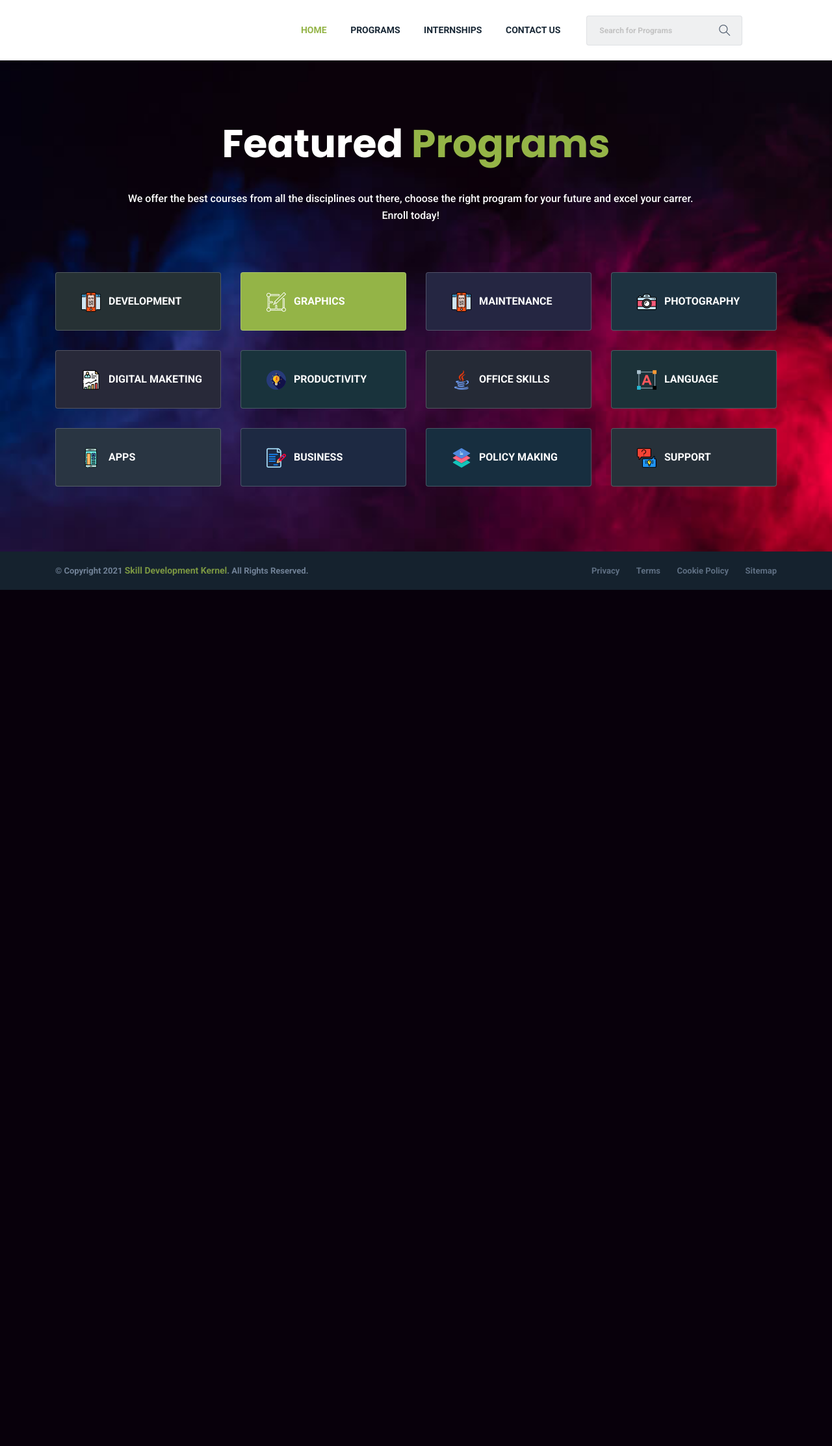
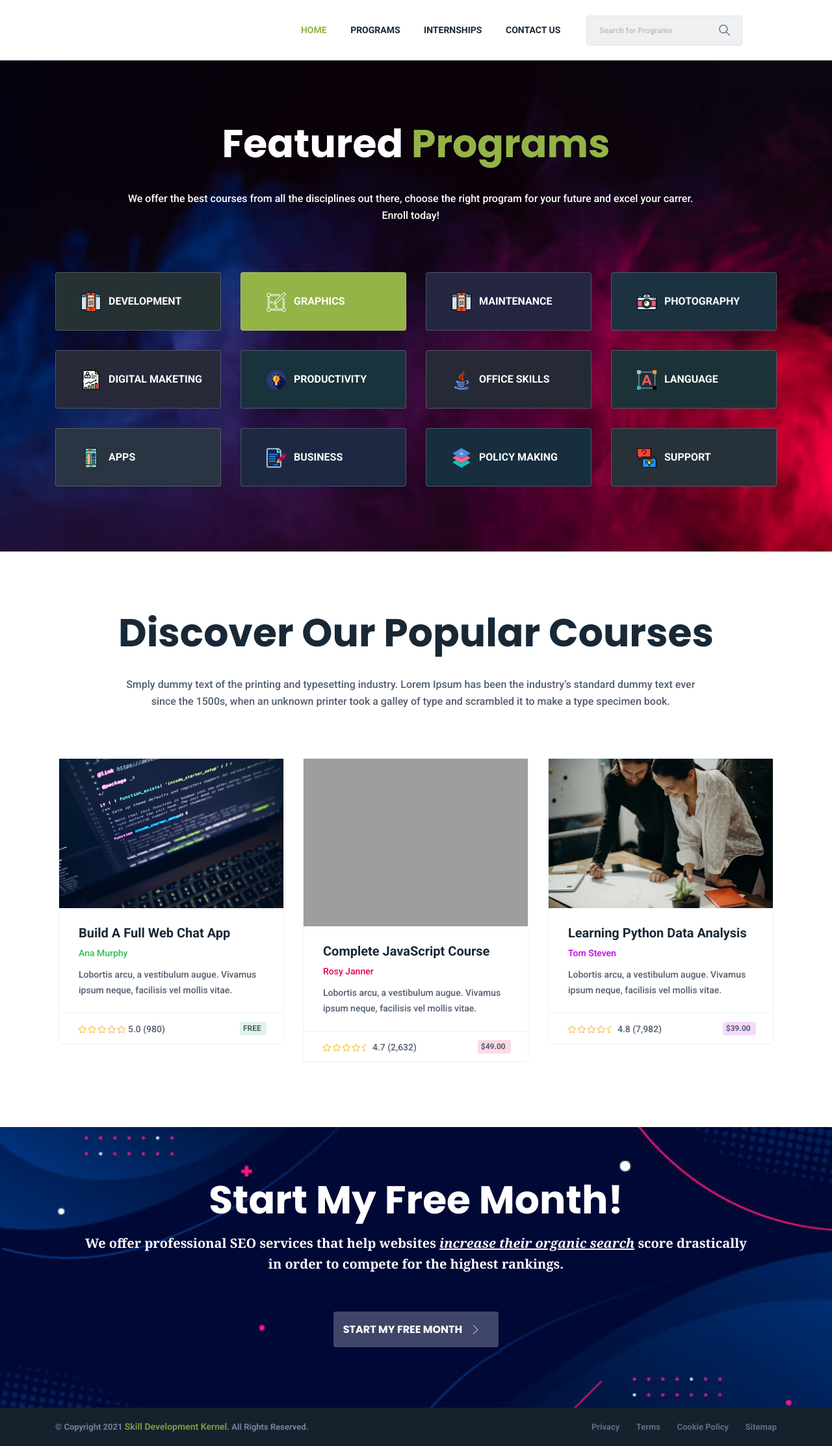
Before and after one commit to tarbiarswat/Skill-Development-Kernel, a PHP site: page / in a window 1280 px wide. Shown: the whole page at 65% size. Before the commit the page ends 908 px from the top, so only its background shows below. Run offline with PHP 8.4, Linux system fonts and the light colour scheme; some libraries are stand-ins or nearby versions; some web fonts are replaced; grey boxes are pictures that could not be loaded.

Commit message:
featured courses section added

```diff
--- /dev/null
+++ b/includes/featured_course.php
@@ -0,0 +1,106 @@
+<section class="flat-popular-courses style2 v2">
+                <div class="container">
+                    <div class="flat-title flat-text-center">
+                        <h2 class="title">Discover Our Popular Courses</h2>
+                        <p class="description">Smply dummy text of the printing and typesetting industry. Lorem Ipsum has been the industry’s standard dummy text ever since the 1500s, when an unknown printer took a galley of type and scrambled it to make a type specimen book.</p>
+                    </div> <!-- /.flat-title -->
+                    <div class="flat-courses clear-sub-columns clearfix isotope-courses style2">
+                        <div class="course style2 one-of-three text-2ebd59">
+                            <div class="course-border border-f-e6f3ff border-ra4 transition-vline">
+                                <div class="course-img img-vline">
+                                    <a href="#"><img src="images/development-1.jpg" alt="SDK"></a>
+                                    <div class="overlay">
+                                        <span class="vline"></span>
+                                        <span class="vline vline-bottom"></span>
+                                    </div>
+                                </div>
+                                <div class="course-content">
+                                    <div class="text-wrap border-bt-e6f3ff">
+                                        <h6 class="title"><a href="#">Build A Full Web Chat App</a></h6>
+                                        <p class="teacher"><a href="#">Ana Murphy</a></p>
+                                        <p class="description">Lobortis arcu, a vestibulum augue. Vivamus ipsum neque, facilisis vel mollis vitae.
+                                        </p>
+                                    </div>
+                                    <div class="wrap-rating-price">
+                                        <div class="wrap-rating">
+                                            <ul class="list star-list">
+                                                <li><i class="far fa-star"></i></li>
+                                                <li><i class="far fa-star"></i></li>
+                                                <li><i class="far fa-star"></i></li>
+                                                <li><i class="far fa-star"></i></li>
+                                                <li><i class="far fa-star"></i></li>
+                                            </ul>
+                                            <span>5.0  (980)</span>
+                                        </div>
+                                        <span class="price">FREE</span>
+                                    </div>
+                                </div>
+                            </div>
+                        </div> <!-- /.course -->
+                        <div class="course style2 one-of-three text-ea0042">
+                            <div class="course-border border-f-e6f3ff border-ra4 transition-vline">
+                                <div class="course-img img-vline">
+                                    <a href="#"><img src="images/dmarketing-1" alt="bookflare"></a>
+                                    <div class="overlay">
+                                        <span class="vline"></span>
+                                        <span class="vline vline-bottom"></span>
+                                    </div>
+                                </div>
+                                <div class="course-content">
+                                    <div class="text-wrap border-bt-e6f3ff">
+                                        <h6 class="title"><a href="#">Complete JavaScript Course</a></h6>
+                                        <p class="teacher"><a href="#">Rosy Janner</a></p>
+                                        <p class="description">Lobortis arcu, a vestibulum augue. Vivamus ipsum neque, facilisis vel mollis vitae.
+                                        </p>
+                                    </div>
+                                    <div class="wrap-rating-price">
+                                        <div class="wrap-rating">
+                                            <ul class="list star-list">
+                                                <li><i class="far fa-star"></i></li>
+                                                <li><i class="far fa-star"></i></li>
+                                                <li><i class="far fa-star"></i></li>
+                                                <li><i class="far fa-star"></i></li>
+                                                <li><i class="far fa-star-half"></i></li>
+                                            </ul>
+                                            <span>4.7  (2,632)</span>
+                                        </div>
+                                        <span class="price">$49.00</span>
+                                    </div>
+                                </div>
+                            </div>
+                        </div> <!-- /.course -->
+                        <div class="course style2 one-of-three text-c100ea">
+                            <div class="course-border border-f-e6f3ff border-ra4 transition-vline">
+                                <div class="course-img img-vline">
+                                    <a href="#"><img src="images/archi-course-1.jpg" alt="bookflare"></a>
+                                    <div class="overlay">
+                                        <span class="vline"></span>
+                                        <span class="vline vline-bottom"></span>
+                                    </div>
+                                </div>
+                                <div class="course-content">
+                                    <div class="text-wrap border-bt-e6f3ff">
+                                        <h6 class="title"><a href="#">Learning Python Data Analysis</a></h6>
+                                        <p class="teacher"><a href="#">Tom Steven</a></p>
+                                        <p class="description">Lobortis arcu, a vestibulum augue. Vivamus ipsum neque, facilisis vel mollis vitae.
+                                        </p>
+                                    </div>
+                                    <div class="wrap-rating-price">
+                                        <div class="wrap-rating">
+                                            <ul class="list star-list">
+                                                <li><i class="far fa-star"></i></li>
+                                                <li><i class="far fa-star"></i></li>
+                                                <li><i class="far fa-star"></i></li>
+                                                <li><i class="far fa-star"></i></li>
+                                                <li><i class="far fa-star-half"></i></li>
+                                            </ul>
+                                            <span>4.8  (7,982)</span>
+                                        </div>
+                                        <span class="price">$39.00</span>
+                                    </div>
+                                </div>
+                            </div>
+                        </div> <!-- /.course -->
+                    </div> <!-- /.flat-courses -->
+                </div>
+            </section> <!-- /.flat-popular-courses -->
--- a/includes/header.php
+++ b/includes/header.php
@@ -9,19 +9,19 @@
                                 <ul class="menu" >
 
                                     <li class="active">
-                                        <li class="active"><a href="#">HOME</a></li>
+                                        <li class="active"><a href="index.php">HOME</a></li>
                                     </li>
 
                                     <li>
-                                        <li ><a href="#">PROGRAMS</a></li>
+                                        <li ><a href="programs.php">PROGRAMS</a></li>
                                     </li>
 
                                     <li>
-                                        <li ><a href="#">INTERNSHIPS</a></li>
+                                        <li ><a href="internships.php">INTERNSHIPS</a></li>
                                     </li>
 
                                     <li>
-                                        <li ><a href="#">CONTACT US</a></li>
+                                        <li ><a href="contact.php">CONTACT US</a></li>
                                     </li>
 
                                 </ul>
--- a/index.php
+++ b/index.php
@@ -10,6 +10,19 @@
 
             <?php  include('includes/header.php')  ?>
             <?php  include('includes/featured_cat.php')  ?>
+            <?php  include('includes/featured_course.php')  ?>
+
+            <section class="flat-free-month parallax parallax14">
+                    <div class="container">
+                        <div class="service-wrap flat-text-center">
+                            <h2 class="title"><a href="#">Start My Free Month!</a></h2>
+                            <p class="description">We offer professional SEO services that help websites <a href="#" class="link-site">increase their organic search</a> score drastically in order to compete for the highest rankings.</p>
+                            <div class="wrap-btn">
+                                <a href="#" class="flat-button btn-start border-ra4 font-Poppins font-weight-700">START MY FREE MONTH</a>
+                            </div>
+                        </div>
+                    </div>
+                </section>
 
 
 
--- /dev/null
+++ b/javascript/jquery.cookie.js
@@ -0,0 +1,9 @@
+/*!
+* jQuery Cookie Plugin v1.4.0
+* https://github.com/carhartl/jquery-cookie
+*
+* Copyright 2013 Klaus Hartl
+* Released under the MIT license
+*/
+
+(function(e,t,n){function i(e){return e}function s(e){return decodeURIComponent(e.replace(r," "))}var r=/\+/g;var o=e.cookie=function(r,u,a){if(u!==n){a=e.extend({},o.defaults,a);if(u===null){a.expires=-1}if(typeof a.expires==="number"){var f=a.expires,l=a.expires=new Date;l.setDate(l.getDate()+f)}u=o.json?JSON.stringify(u):String(u);return t.cookie=[encodeURIComponent(r),"=",o.raw?u:encodeURIComponent(u),a.expires?"; expires="+a.expires.toUTCString():"",a.path?"; path="+a.path:"",a.domain?"; domain="+a.domain:"",a.secure?"; secure":""].join("")}var c=o.raw?i:s;var h=t.cookie.split("; ");for(var p=0,d;d=h[p]&&h[p].split("=");p++){if(c(d.shift())===r){var v=c(d.join("="));return o.json?JSON.parse(v):v}}return null};o.defaults={};e.removeCookie=function(t,n){if(e.cookie(t)!==null){e.cookie(t,null,n);return true}return false}})(jQuery,document)
--- a/stylesheets/shortcode.css
+++ b/stylesheets/shortcode.css
@@ -280,7 +280,7 @@
 	}
 
 	.parallax14 {
-		background: url("../images/free-month/bg-free-month.png") center center no-repeat;
+		background: url("../images/2.jpg") center center no-repeat;
 		background-size: cover;
 	}
 
```
Also changed, not shown: contact.php (added, +19 -0 lines), programs.php (+19 -0 lines), images/2.jpg (added), images/archi-course-1.jpg (added), images/development-1.jpg (added), images/dmarketing-1.jpg (added).
